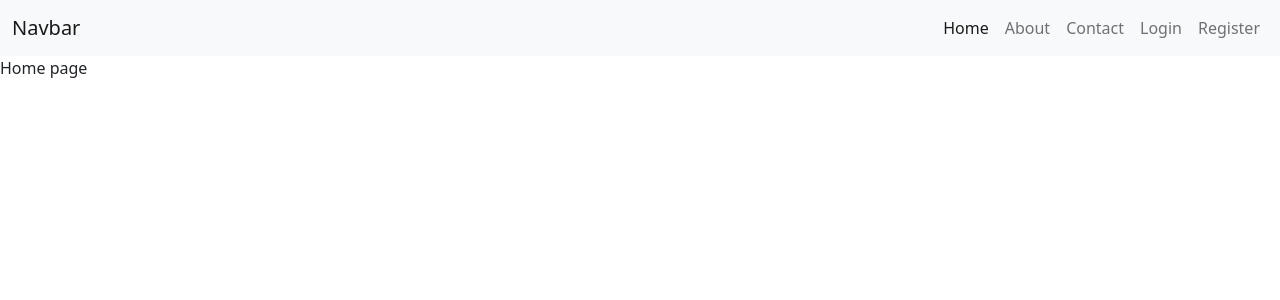
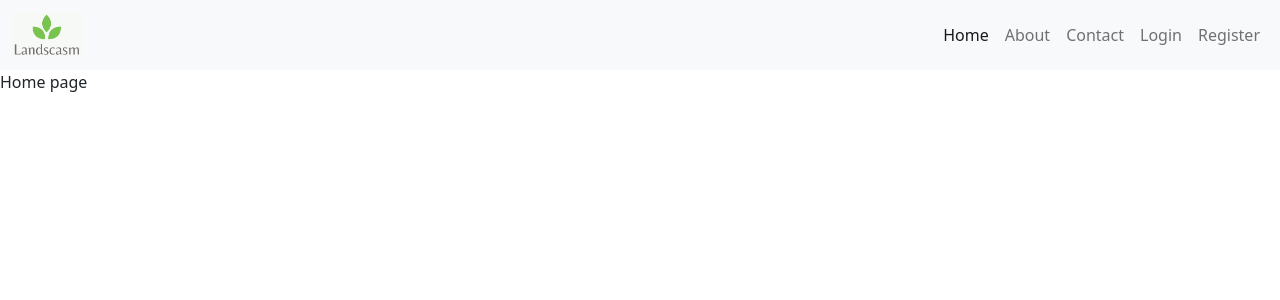
Before and after one commit to Aftab69/landscasm, a React (Create React App) app in the folder client/: page / in a window 1280 px wide. Shown: the top 300 px of the page. Built offline with nearby package versions, Linux system fonts and the light colour scheme.

Commit message:
addinglogo

```diff
--- a/client/src/App.css
+++ b/client/src/App.css
@@ -3,3 +3,7 @@
   height: auto;
   margin-top: 10%;
 }
+.logo_size{
+  width: 25%;
+  height: auto;
+}
--- a/client/src/components/Navbar.js
+++ b/client/src/components/Navbar.js
@@ -2,13 +2,14 @@ import React from 'react';
 import "bootstrap/dist/css/bootstrap.min.css";
 import "bootstrap/dist/js/bootstrap.bundle";
 import { NavLink } from 'react-router-dom';
+import logo from "../images/logo.png";
 
 const Navbar = () => {
     return (
         <>
                         <nav className ="navbar navbar-expand-lg navbar-light bg-light">
             <div className ="container-fluid">
-                <NavLink className ="navbar-brand" to="/">Navbar</NavLink>
+                <NavLink className ="navbar-brand" to="/"><img className="logo_size" src={logo} alt="Logo" /></NavLink>
                 <button className ="navbar-toggler" type="button" data-bs-toggle="collapse" data-bs-target="#navbarSupportedContent" aria-controls="navbarSupportedContent" aria-expanded="false" aria-label="Toggle navigation">
                 <span className ="navbar-toggler-icon"></span>
                 </button>
```
Also changed, not shown: client/src/images/logo.png (added).
